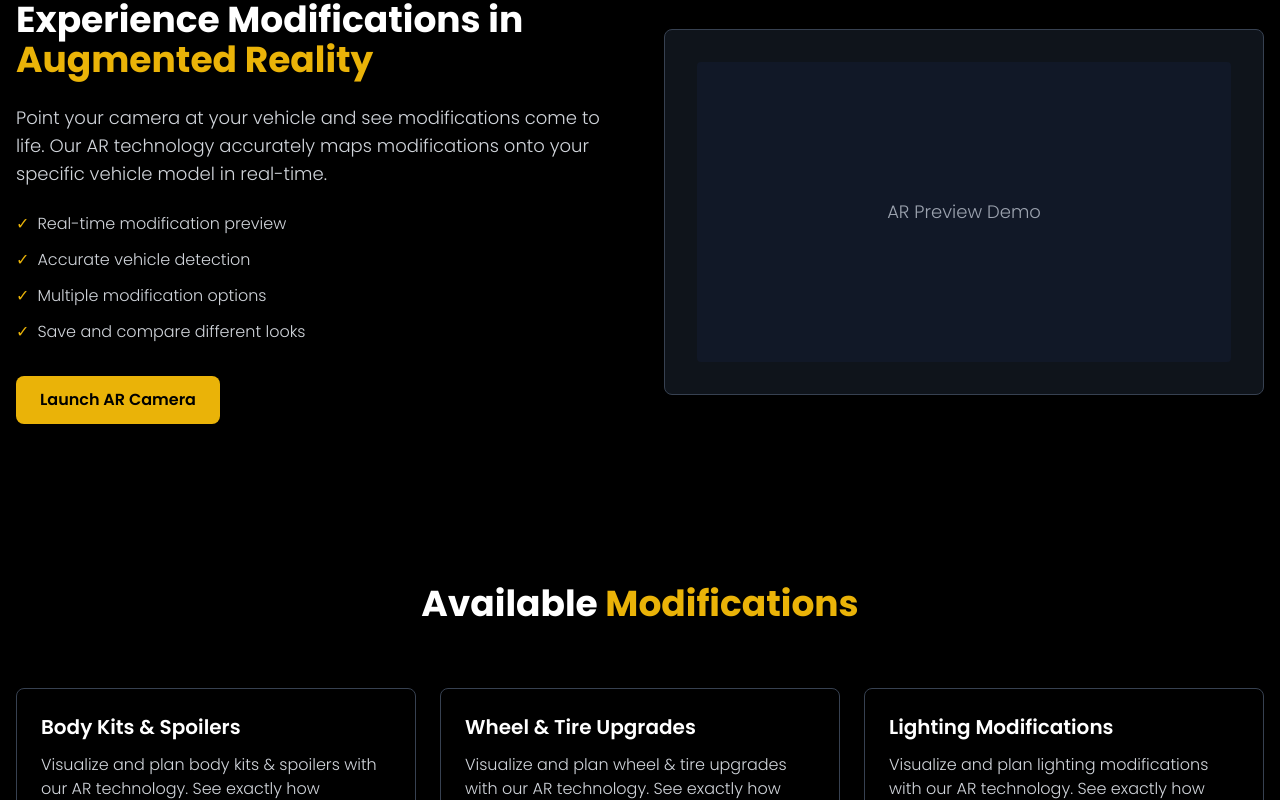
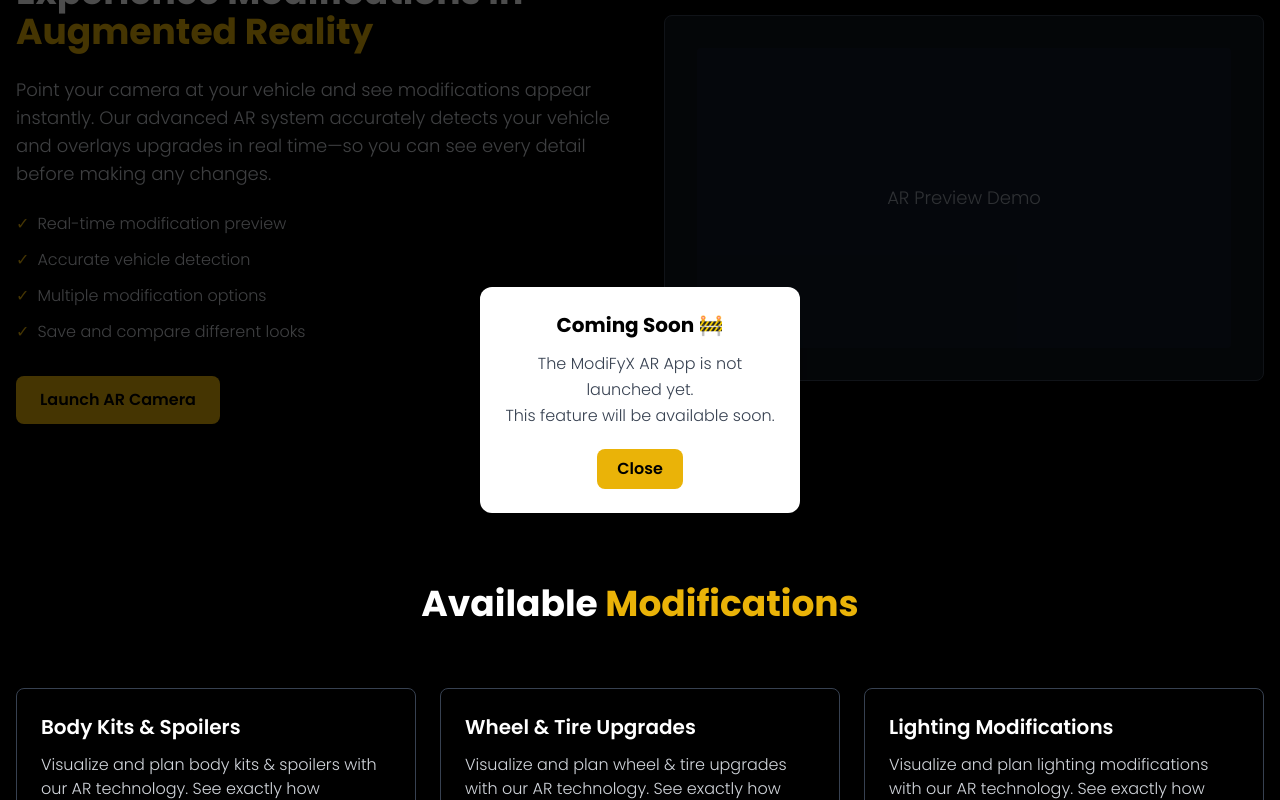
Before and after one commit to Dasindu02/ModiFyX--frontend, a React (Vite) app: page /Home in a window 1280 px wide. Both pictures are taken after a click on the button "Launch AR Camera". Built offline with nearby package versions, Linux system fonts and the light colour scheme.

Commit message:
update the code

```diff
--- a/src/Pages/Homepage.tsx
+++ b/src/Pages/Homepage.tsx
@@ -14,6 +14,8 @@
   const navigate = useNavigate();
   const [moreOpen, setMoreOpen] = useState(false);
   const [showPopup, setShowPopup] = useState(false);
+  const [showARPopup, setShowARPopup] = useState(false);
+
 
 
   useEffect(() => {
@@ -345,7 +347,7 @@
                       {/* Description */}
                       <div className="mb-6">
                         <p className="text-gray-300 mb-4">
-We’re crafting an advanced AR system that will let you preview real-time car modifications directly through your phone’s camera. Get ready for a whole new way to customize your ride!                        </p>
+                        We’re crafting an advanced AR system that will let you preview real-time car modifications directly through your phone’s camera. Get ready for a whole new way to customize your ride!                        </p>
 
                         <div className="grid grid-cols-2 gap-2 text-sm">
                           <div className="bg-yellow-500/10 rounded p-2">
@@ -417,8 +419,8 @@
                 Experience Modifications in <span className="text-yellow-500">Augmented Reality</span>
               </h2>
               <p className="text-gray-300 text-lg mb-6">
-                Point your camera at your vehicle and see modifications come to life. Our AR technology
-                accurately maps modifications onto your specific vehicle model in real-time.
+                Point your camera at your vehicle and see modifications appear instantly. Our advanced AR system
+                 accurately detects your vehicle and overlays upgrades in real time—so you can see every detail before making any changes.
               </p>
               <ul className="text-gray-300 space-y-3 mb-8">
                 <li className="flex items-center">
@@ -438,9 +440,34 @@
                   Save and compare different looks
                 </li>
               </ul>
-              <button  className="bg-yellow-500 text-black px-6 py-3 rounded-lg font-semibold hover:bg-yellow-600 transition duration-300">
+              <button onClick={() => setShowARPopup(true)}
+                className="bg-yellow-500 text-black px-6 py-3 rounded-lg font-semibold hover:bg-yellow-600 transition duration-300">
                 Launch AR Camera
               </button>
+            {showARPopup && (
+                  <div className="fixed inset-0 bg-black bg-opacity-70 flex items-center justify-center z-[9999]">
+                    <div className="bg-white text-black p-6 rounded-xl shadow-xl w-80 text-center">
+
+                      <h2 className="text-xl font-bold mb-3">Coming Soon 🚧</h2>
+
+                      <p className="text-gray-700 mb-5 leading-relaxed">
+                        The ModiFyX AR App is not launched yet.
+                        <br />
+                        This feature will be available soon.
+                      </p>
+
+                      <button
+                        onClick={() => setShowARPopup(false)}
+                        className="bg-yellow-500 px-5 py-2 rounded-lg font-semibold hover:bg-yellow-600 transition"
+                      >
+                        Close
+                      </button>
+
+                    </div>
+                  </div>
+                )}
+
+
             </div>
             <div className="bg-gray-800 bg-opacity-50 rounded-lg p-8 border border-gray-700">
               <div className="aspect-video bg-gray-900 rounded flex items-center justify-center">
```
